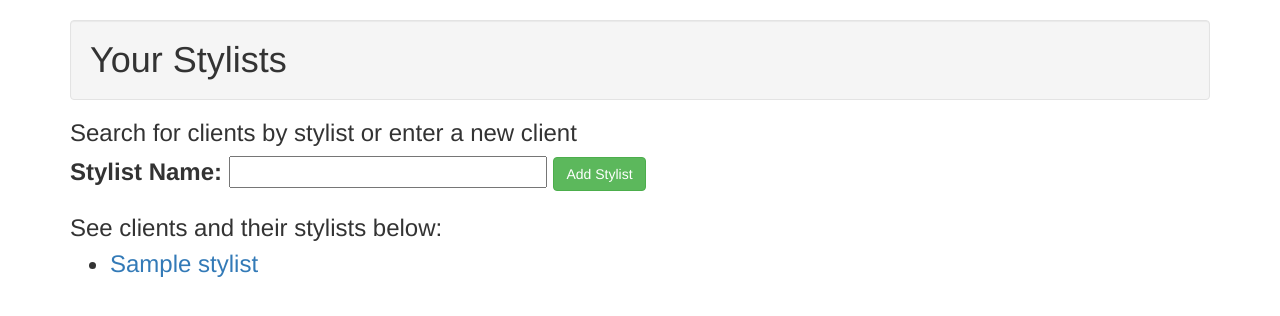
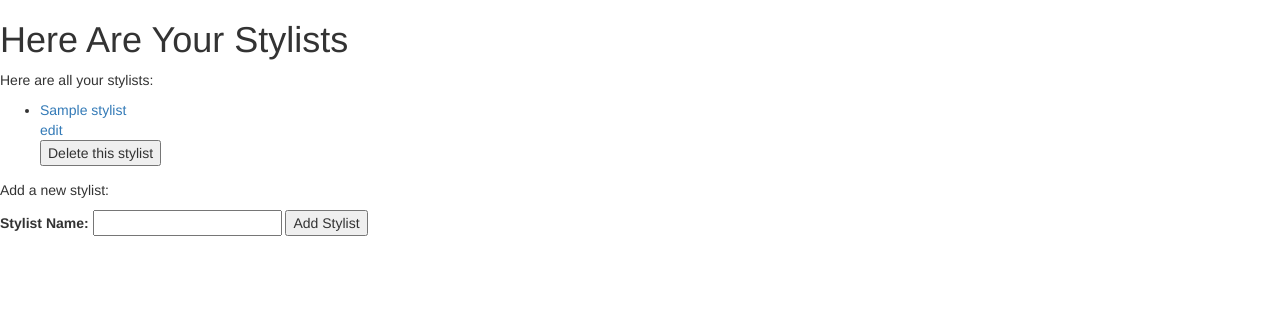
Before and after one commit to jsween/hair_salon_php, a PHP site: template views/index.html.twig in a window 1280 px wide. Shown: the top 316 px of the page. Run offline with PHP 8.4, Linux system fonts and the light colour scheme; the template is opened without the code that fills it: most values are stand-ins (such as "Sample title", 1, 10 or a date in 2020); some libraries are stand-ins or nearby versions.

Commit message:
add the twig files and routes for stylists class

```diff
--- a/views/index.html.twig
+++ b/views/index.html.twig
@@ -4,31 +4,41 @@
 </head>
 <body>
     {% include '/includes/navbar.html.twig' %}
-    <div class="container">
-        <h1 class="well">Your Stylists</h1>
-        <h3>Search for clients by stylist or enter a new client</p>
+    <h1>Here Are Your Stylists</h1>
 
+    {% if stylists is not empty %}
+        <p>Here are all your stylists:</p>
+        <ul>
+            {% for stylist in stylists %}
+                <li><a href="/stylist/{{ stylist.getId }}">{{ stylist.getName }}</a><br><a href='/stylists/{{ stylist.getId }}/edit_form'>edit</a>
+                    <form action="/stylists/{{ stylist.getId }}/delete" method="post">
+                        <input name="_method" type="hidden" value="delete">
+                        <button type="submit">Delete this stylist</button>
+                    </form>
+                </li>
+            {% endfor %}
+        </ul>
+    {% else %}
+      <p>You need to either add a stylist or hire one!</p>
+    {% endif %}
 
-        <form action="/stylist" method="post">
-            <label for="name">Stylist Name:</label>
-            <input id="name" name="name" type="text">
-            <button class="btn btn-success" type="submit">Add Stylist</button>
+    <p>Add a new stylist:</p>
+
+    <form action="/stylists" method="post">
+        <label for="name">Stylist Name:</label>
+        <input id="name" name="name" type="text">
+
+        <button type="submit">Add Stylist</button>
+    </form>
+
+    {% if form %}
+        <form action="/stylists/updated" method="post">
+            <input name="_method" type="hidden" value="patch">
+            <input name="current_stylistId" type="hidden" value="{{ current_stylist.getId() }}">
+            <input type="text" name="name">
+            <button type="submit" name="button">Edit Name</button>
         </form>
+    {% endif %}
 
-        {% if stylists is not empty %}
-            <p>See clients and their stylists below:</p>
-            <ul>
-                {% for stylist in stylists %}
-                    <li><a href="/stylists/{{ stylist.getId }}">{{ stylist.getName }}</a></li>
-                {% endfor %}
-            </ul>
-       {% else %}
-         <p>There are no stylists yet!</p>
-       {% endif %}
-
-       <!-- <form action='/delete_categories' method='post'>
-           <button type='submit'>Delete Category List</button>
-       </form> -->
-    </div>
 </body>
 </html>
```
Also changed, not shown: app/app.php (+29 -1 lines).
